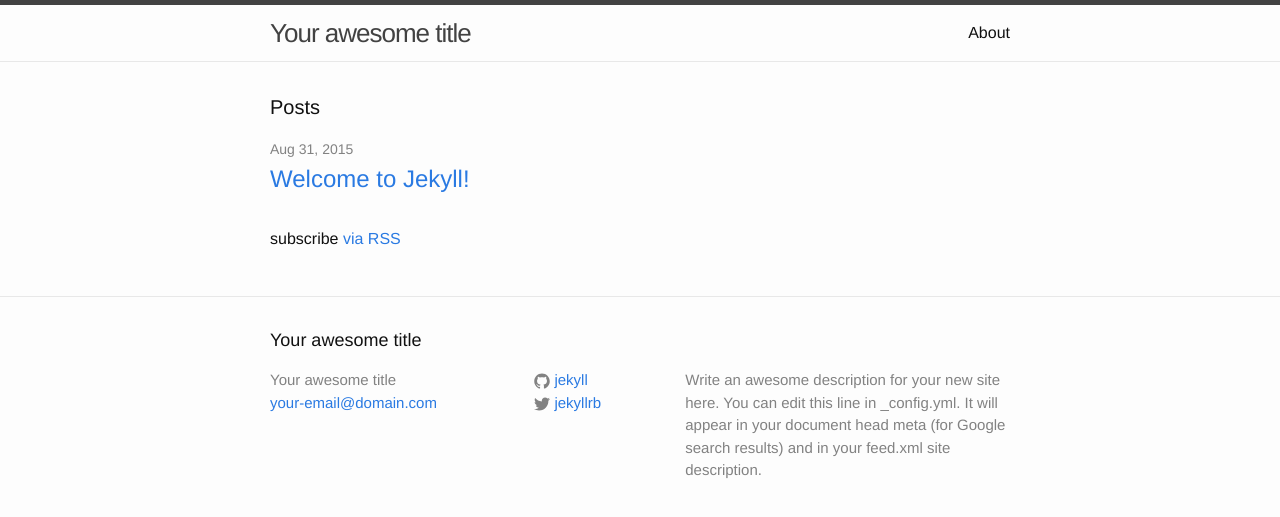
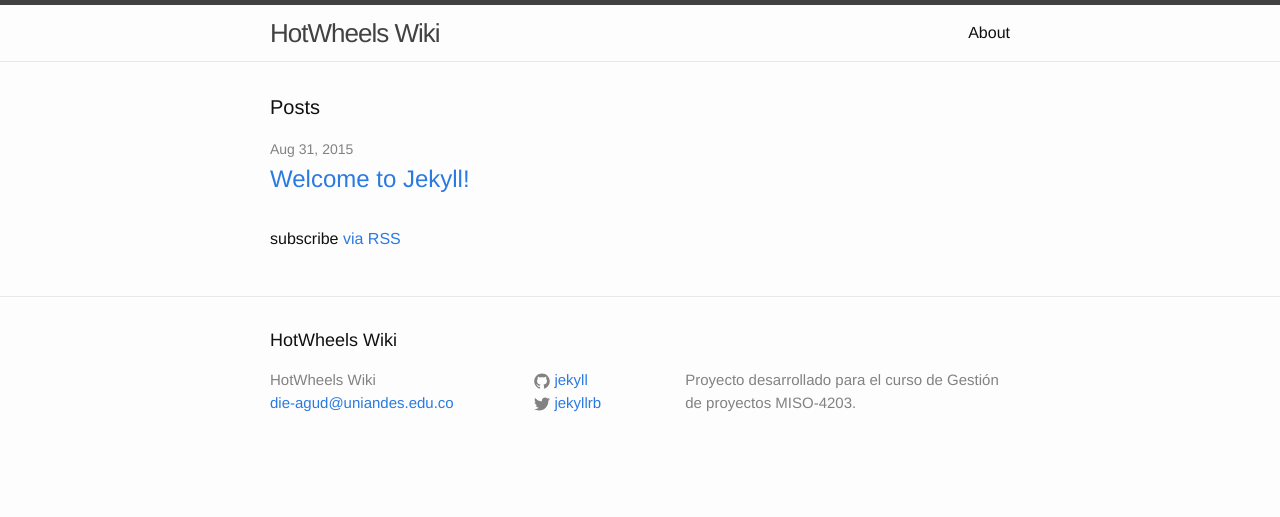
Before and after one commit to MISO4203-201520/wiki-HotWheels, a Jekyll site: the page built from index.html, in a window 1280 px wide. Shown: the top 517 px of the page. Built offline with Jekyll 4.4.1, drawn with Linux system fonts in a browser that asks for light colours.

Commit message:
WIKI HOTWHEELS

```diff
--- a/_config.yml
+++ b/_config.yml
@@ -1,12 +1,10 @@
 # Site settings
-title: Your awesome title
-email: your-email@domain.com
+title: HotWheels Wiki
+email: die-agud@uniandes.edu.co
 description: > # this means to ignore newlines until "baseurl:"
-  Write an awesome description for your new site here. You can edit this
-  line in _config.yml. It will appear in your document head meta (for
-  Google search results) and in your feed.xml site description.
+  Proyecto desarrollado para el curso de Gestión de proyectos MISO-4203.
 baseurl: "/wiki-HotWheels" # the subpath of your site, e.g. /blog/
-url: "http://miso4203-201520.github.io/wiki-HotWheels/" # the base hostname & protocol for your site
+url: "http://miso4203-201520.github.io/" # the base hostname & protocol for your site
 twitter_username: jekyllrb
 github_username:  jekyll
 
```
